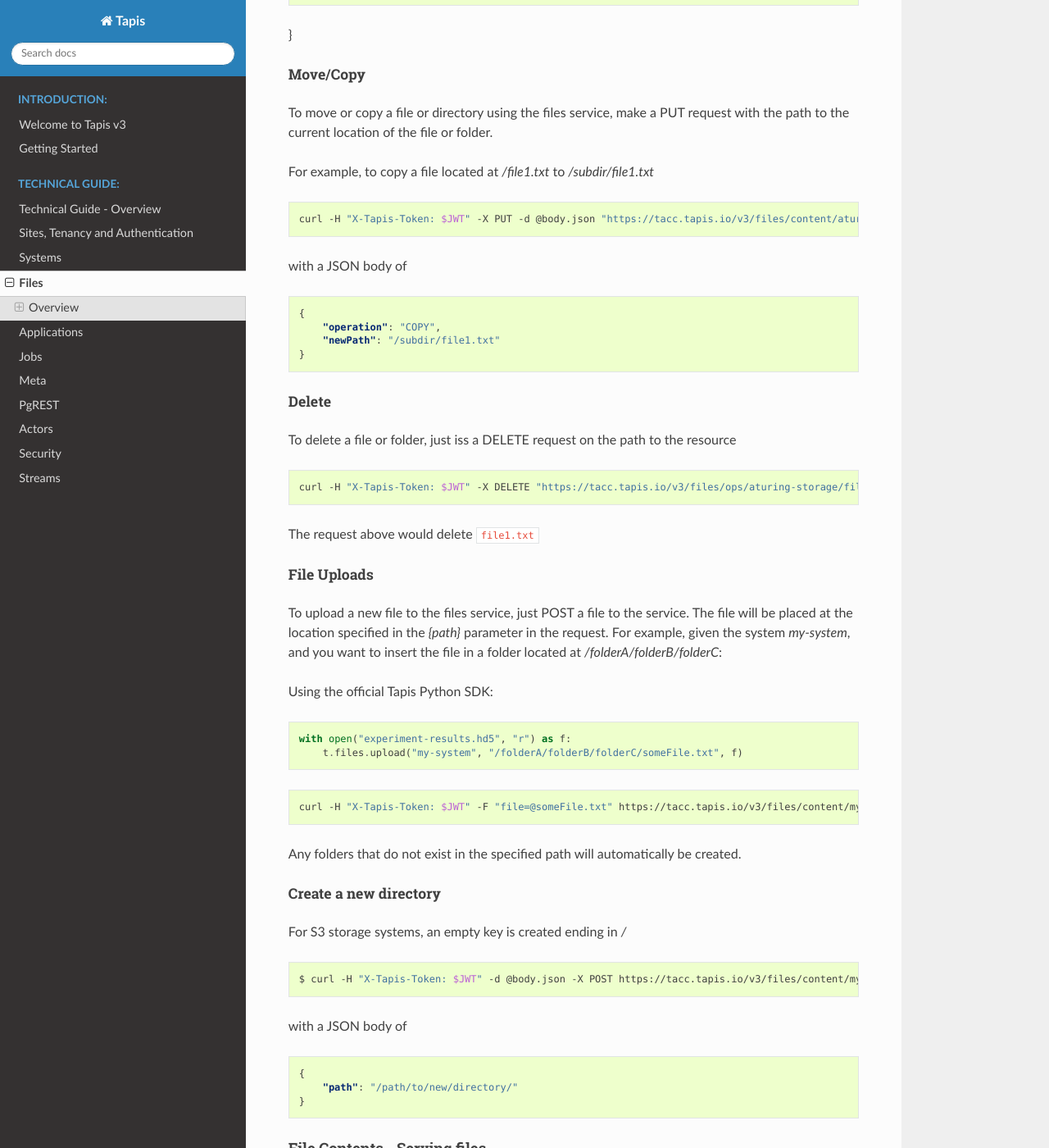
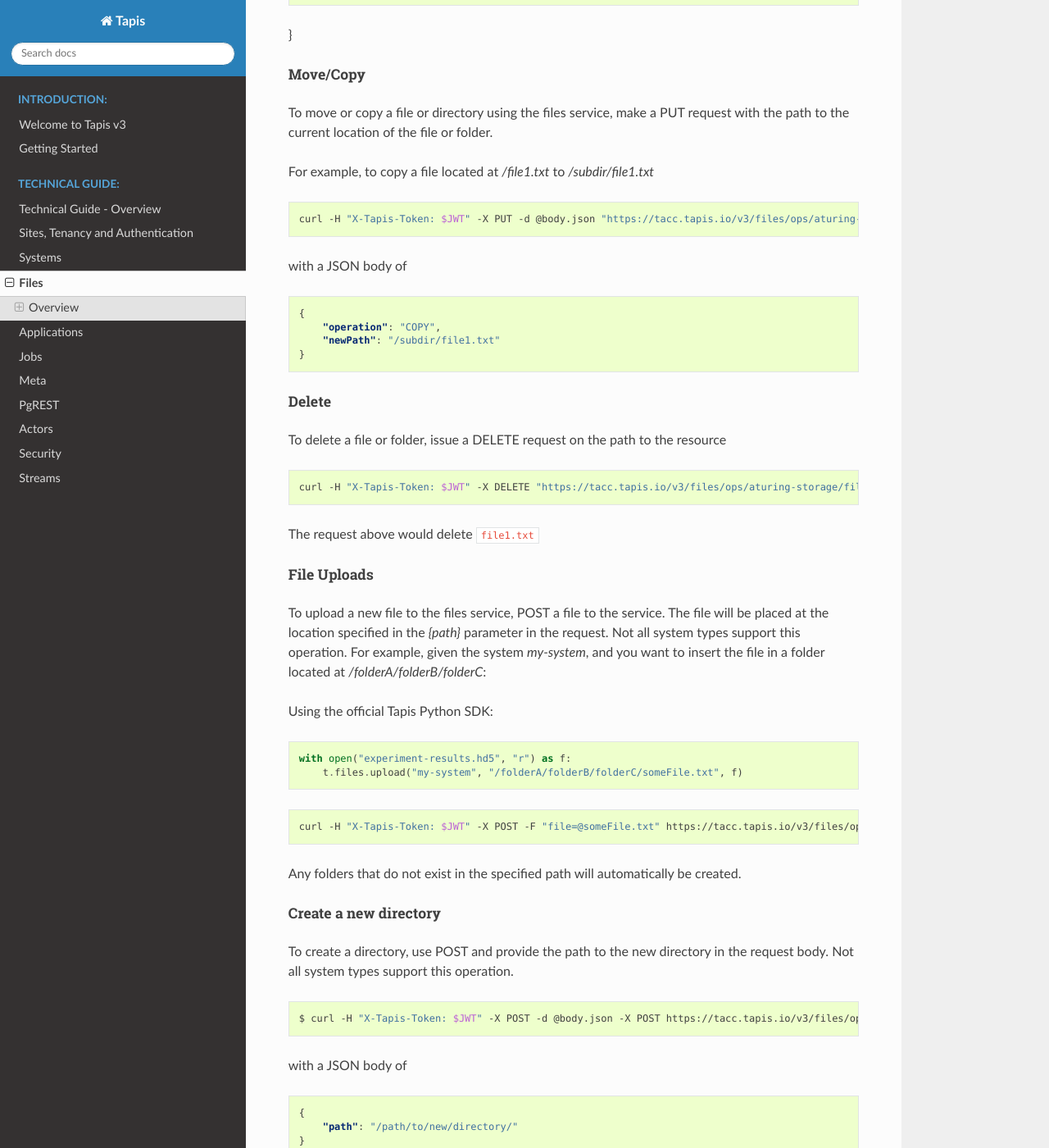
Before and after one commit to tapis-project/documentation, a Sphinx documentation site: the page built from source/technical/files.rst, in a window 1280 px wide and 1400 px high, scrolled down 1702 px. Shown: the whole window at 82% size. Built offline with Sphinx 7.4.7 and the Read the Docs theme 2.0.0, drawn with Linux system fonts in a browser that asks for light colours; some of the changed text lies outside the part shown.

Commit message:
Updates for Files.

```diff
--- a/source/technical/files.rst
+++ b/source/technical/files.rst
@@ -8,8 +8,8 @@
 perform file listing, uploading, operations such as move/copy/delete and also transfer files between systems. All
 Tapis files APIs accept JSON as inputs.
 
-Currently the files service includes support for S3 and SSH type file systems. Other storage
-systems like IRODS will be included in future releases.
+Currently the files service includes support for systems of type LINUX, S3 and IRODS. Other system types such as
+GLOBUS will be included in future releases.
 
 ----------
 Overview
@@ -103,7 +103,7 @@
 
 .. code-block:: shell
 
-    curl -H "X-Tapis-Token: $JWT" -X PUT -d @body.json "https://tacc.tapis.io/v3/files/content/aturing-storage/file1.txt"
+    curl -H "X-Tapis-Token: $JWT" -X PUT -d @body.json "https://tacc.tapis.io/v3/files/ops/aturing-storage/file1.txt"
 
 with a JSON body of
 
@@ -118,7 +118,7 @@
 Delete
 ++++++++++++++++++
 
-To delete a file or folder, just iss a DELETE request on the path to the resource
+To delete a file or folder, issue a DELETE request on the path to the resource
 
 .. code-block:: shell
 
@@ -128,13 +128,13 @@
 
 
 
-
 File Uploads
 ++++++++++++++++++
 
-To upload a new file to the files service, just POST a file to the service. The file will be placed at
-the location specified in the `{path}` parameter in the request. For example, given the system `my-system`, and you want to
-insert the file in a folder located at `/folderA/folderB/folderC`:
+To upload a new file to the files service, POST a file to the service. The file will be placed at
+the location specified in the `{path}` parameter in the request. Not all system types support this operation.
+For example, given the system `my-system`, and you want to insert the file in a folder located
+at `/folderA/folderB/folderC`:
 
 Using the official Tapis Python SDK:
 
@@ -147,18 +147,19 @@
 
 .. code-block:: shell
 
-    curl -H "X-Tapis-Token: $JWT" -F "file=@someFile.txt" https://tacc.tapis.io/v3/files/content/my-system/folderA/folderB/folderC/someFile.txt
+    curl -H "X-Tapis-Token: $JWT" -X POST -F "file=@someFile.txt" https://tacc.tapis.io/v3/files/ops/my-system/folderA/folderB/folderC/someFile.txt
 
 Any folders that do not exist in the specified path will automatically be created.
 
 Create a new directory
 ++++++++++++++++++++++++
 
-For S3 storage systems, an empty key is created ending in `/`
+To create a directory, use POST and provide the path to the new directory in the request body. Not all system types
+support this operation.
 
 .. code-block:: shell
 
-    $ curl -H "X-Tapis-Token: $JWT" -d @body.json -X POST https://tacc.tapis.io/v3/files/content/my-system/
+    $ curl -H "X-Tapis-Token: $JWT" -X POST -d @body.json -X POST https://tacc.tapis.io/v3/files/ops/my-system
 
 with a JSON body of
 
--- a/source/technical/systems.rst
+++ b/source/technical/systems.rst
@@ -152,7 +152,7 @@
 
 Using CURL::
 
-   $ curl -X POST -H "content-type: application/json" -H "X-Tapis-Token: $JWT" https://tacc.tapis.io/v3/systems/credential/tacc-bucket-sample-<userid>/<userid> -d @cred_tmp.json
+   $ curl -X POST -H "content-type: application/json" -H "X-Tapis-Token: $JWT" https://tacc.tapis.io/v3/systems/credential/tacc-bucket-sample-<userid>/user/<userid> -d @cred_tmp.json
 
 Note that credentials are stored in the Security Kernel. Only specific Tapis services are authorized to retrieve credentials.
 
```
